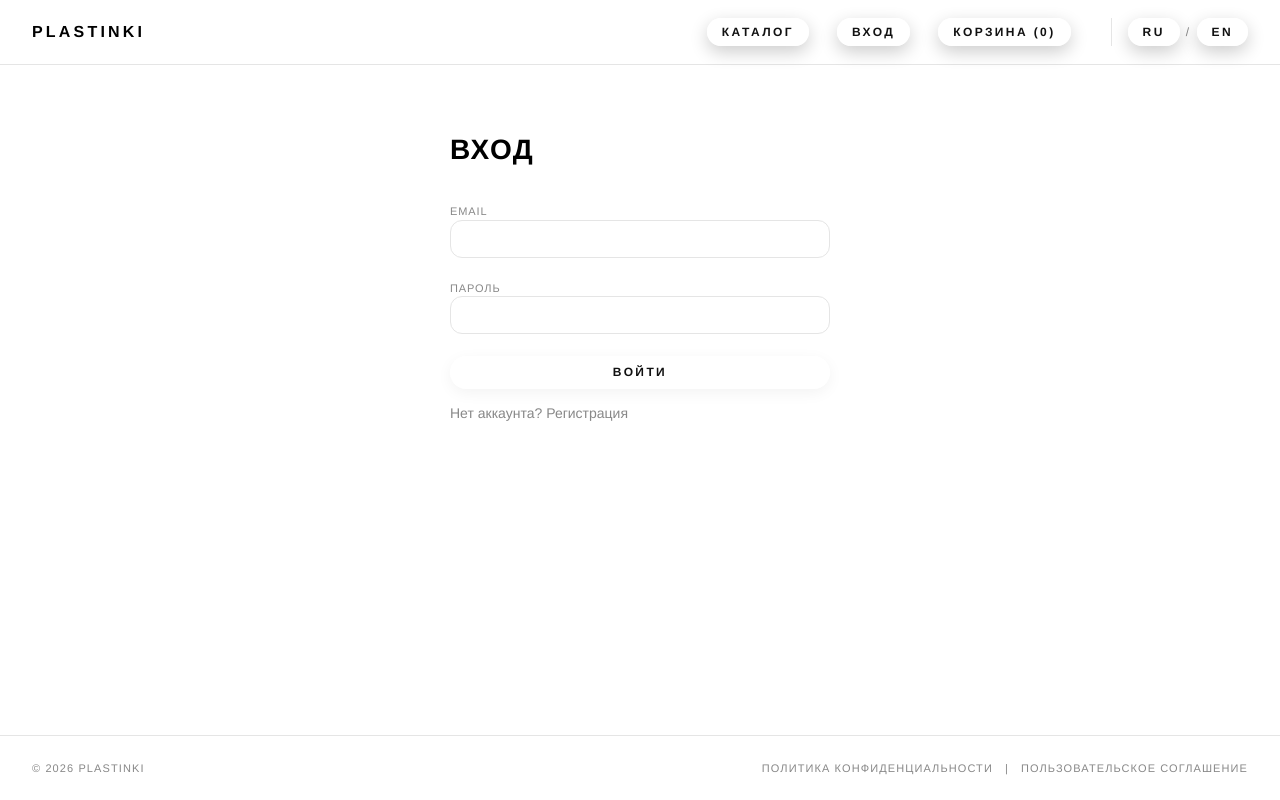
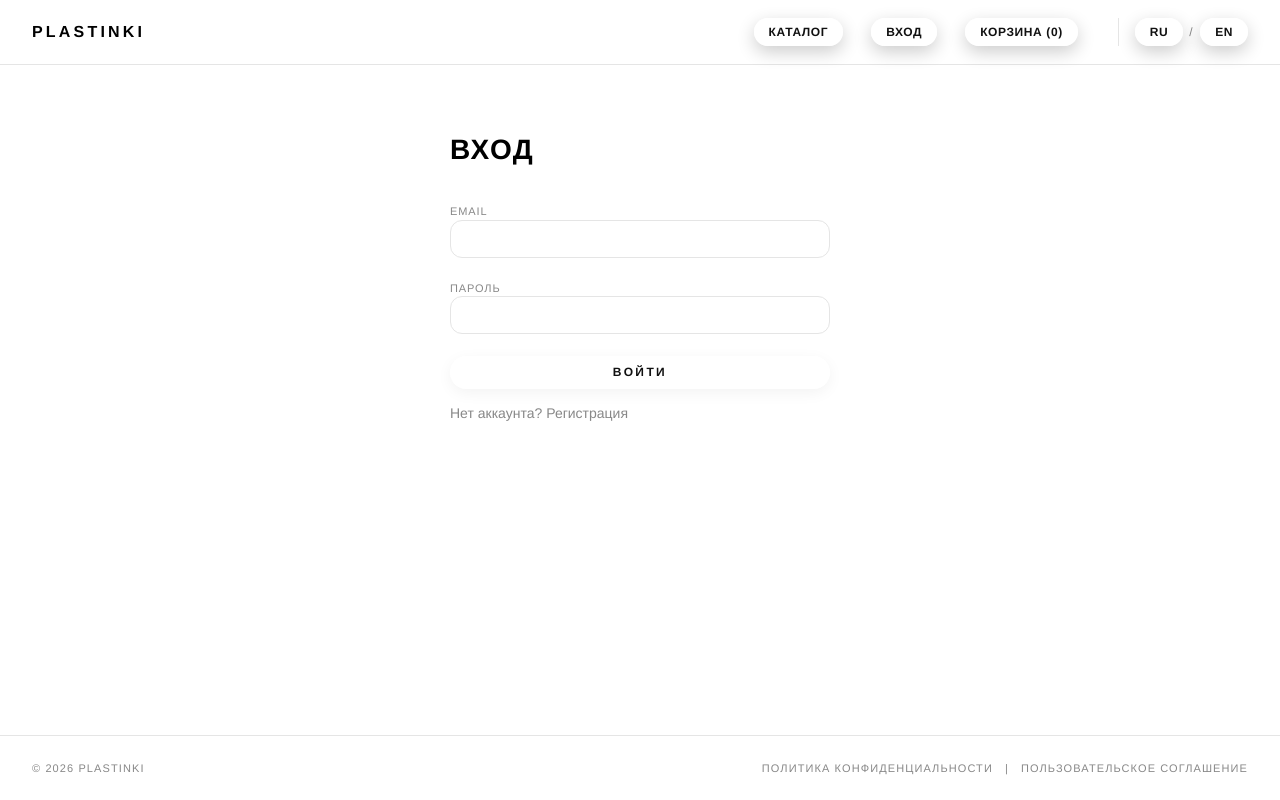
Before and after one commit to kenloluzi/plastinki-front, a React (Vite) app: page /login in a window 1280 px wide. Built offline with nearby package versions, Linux system fonts and the light colour scheme; no server answers.

Commit message:
Make all buttons compact (narrower)

```diff
--- a/src/styles/global.css
+++ b/src/styles/global.css
@@ -1143,3 +1143,26 @@ button:hover,
 .btn-danger:hover {
   box-shadow: 0 8px 20px rgba(0, 0, 0, 0.45) !important;
 }
+/* Красные кнопки удаления */
+.delete-order {
+  background: rgba(220, 53, 69, 0.85) !important;
+  border-color: rgba(255, 255, 255, 0.6) !important;
+  color: #fff !important;
+  box-shadow: 0 2px 8px rgba(220, 53, 69, 0.3) !important;
+}
+
+.delete-order:hover {
+  background: rgba(220, 53, 69, 1) !important;
+  transform: translateY(-2px) !important;
+  box-shadow: 0 6px 16px rgba(220, 53, 69, 0.5) !important;
+  color: #fff !important;
+}
+.nav a,
+.nav button,
+.cart-link {
+  letter-spacing: 0.05em !important;  /* было 0.12em или 0.2em */
+}
+
+.lang-switcher button {
+  letter-spacing: 0.05em !important;  /* убери совсем или оставь минимум */
+}
```
